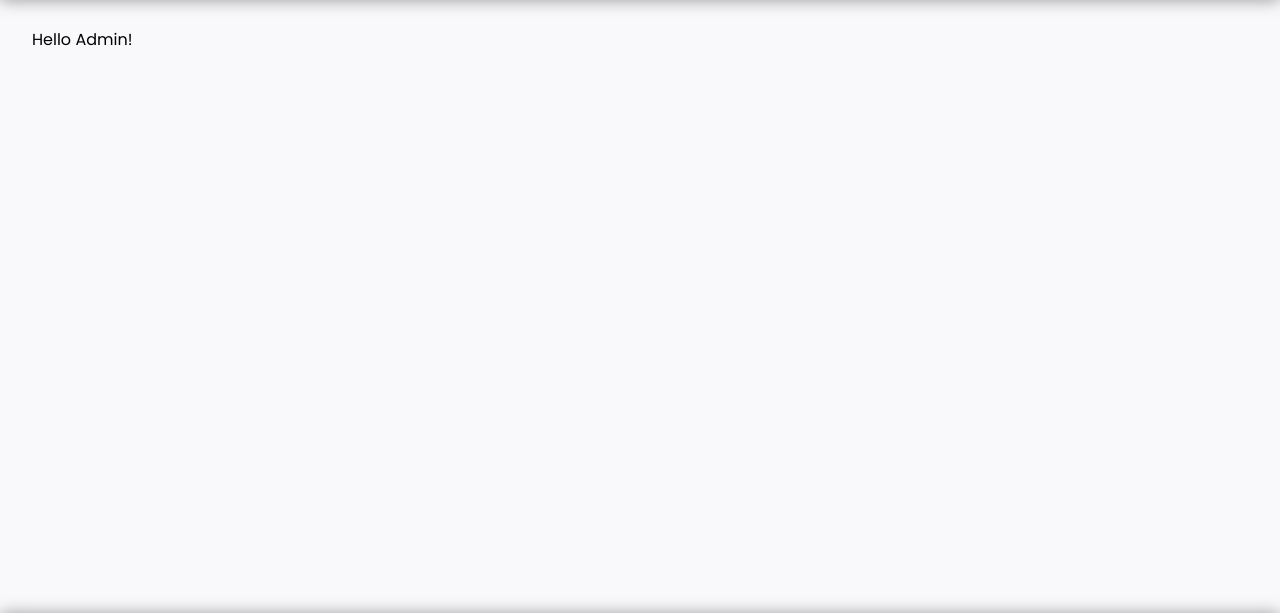
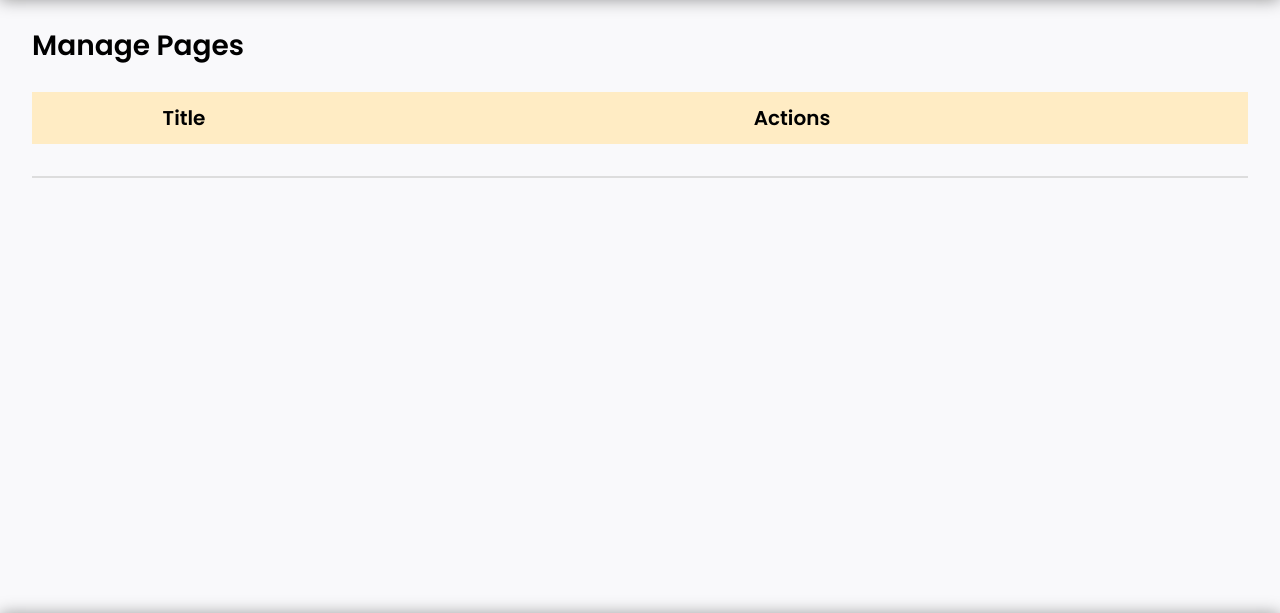
Before and after one commit to JulijaSt/PHPMiniCMS, a PHP site: template src/views/admin.php in a window 1280 px wide. Shown: the part 134-747 px from the top of the page. Run offline with PHP 8.4, Linux system fonts and the light colour scheme; the template is opened without the code that fills it, so the values that code supplies are empty; style sheets or scripts are compiled from the project's sources; some libraries are stand-ins or nearby versions.

Commit message:
Add pages table to admin.php

```diff
--- a/assets/scss/components/_mainContent.scss
+++ b/assets/scss/components/_mainContent.scss
@@ -8,4 +8,10 @@
     max-width: 84rem;
     margin: 0 auto;
   }
+
+  &__title {
+    font-size: 1.75rem;
+    font-weight: 600;
+    padding-bottom: 2rem;
+  }
 }
--- /dev/null
+++ b/assets/scss/components/_page-table.scss
@@ -0,0 +1,32 @@
+.page-table {
+  font-size: 1.25rem;
+  width: 100%;
+
+  &__head {
+    background-color: $table-header;
+    font-weight: 600;
+  }
+
+  &__row,
+  &__column {
+    border-bottom: 2px solid $border;
+    border-collapse: collapse;
+    padding: 1rem;
+    text-align: center;
+
+    &--head {
+        border: 0;
+    }
+  }
+
+  &__column:first-child {
+    width: 25%;
+    text-transform: capitalize;
+  }
+
+  &__body-row {
+    &:hover {
+      background-color: $row-hover;
+    }
+  }
+}
--- a/assets/scss/components/_variables.scss
+++ b/assets/scss/components/_variables.scss
@@ -3,8 +3,8 @@ $black: #000;
 $red: #e44d56;
 $green: #3cc470;
 $btn-focus: #429645;
-$border: #e6e6e6;
-$odd-background: #f2f2f2;
-$row-hover: #c7c7c7;
+$border: #dddddd;
+$table-header: #ffecc4;
+$row-hover: #eeeeee;
 $admin-header: #2b89e0;
 $admin-background: #f9f9fb;
--- a/assets/scss/main.scss
+++ b/assets/scss/main.scss
@@ -3,3 +3,4 @@
 @import "components/_admin-header.scss";
 @import "components/_footer.scss";
 @import "components/_mainContent.scss";
+@import "components/_page-table.scss";
--- a/composer.json
+++ b/composer.json
@@ -14,7 +14,7 @@
     },
     "autoload": {
         "psr-4": {
-			"Models\\": "src/"
+            "Models\\": "src/models/"
 		}
     }
 }
--- a/create_table_data.php
+++ b/create_table_data.php
@@ -1,8 +1,6 @@
 <?php
 
-require "bootstrap.php";
-require "src/models/User.php";
-require "src/models/Page.php";
+require_once "bootstrap.php";
 
 use Models\Page;
 use Models\User;
--- a/src/views/admin.php
+++ b/src/views/admin.php
@@ -46,7 +46,36 @@
     </header>
     <main class="main">
         <div class="main__wrapper">
-            Hello Admin!
+            <h1 class="main__title">Manage Pages</h1>
+            <table class="page-table">
+                <thead class="page-table__head">
+                    <tr class="page-table__row page-table__row--head">
+                        <th class="page-table__column page-table__column--head">Title</th>
+                        <th class="page-table__column page-table__column--head">Actions</th>
+                    </tr>
+                </thead>
+                <tbody class="page-table__body">
+                    <?php
+
+                    include_once "bootstrap.php";
+
+                    $page = $entityManager->getRepository('Models\Page')->findAll();
+
+                    if (count($page) > 0) {
+                        foreach ($page as $p)
+                            print("<tr class='page-table__body-row'>"
+                                . "<td class='page-table__column'>" . $p->getLink() . "</td>"
+                                . "<td class='page-table__column'></td>"
+                                . "</tr>");
+                    } else {
+                        print("<tr class='page-table__body-row'>
+                            <td class='page-table__column'></td>
+                            <td class='page-table__column'></td>
+                        </tr>");
+                    }
+                    ?>
+                <tbody>
+            </table>
         </div>
     </main>
     <footer class="footer footer--user">
```
Also changed, not shown: assets/css/main.css (+36 -0 lines), 1 other file.
